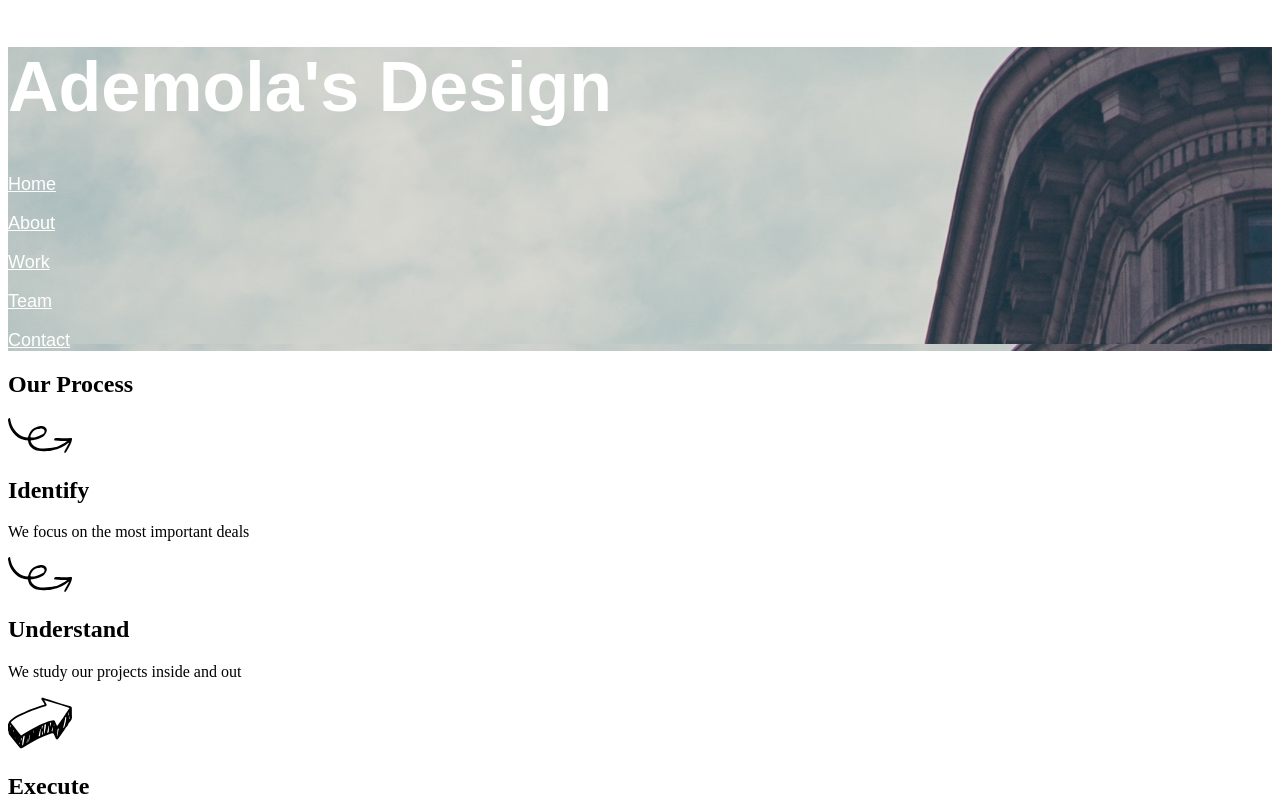
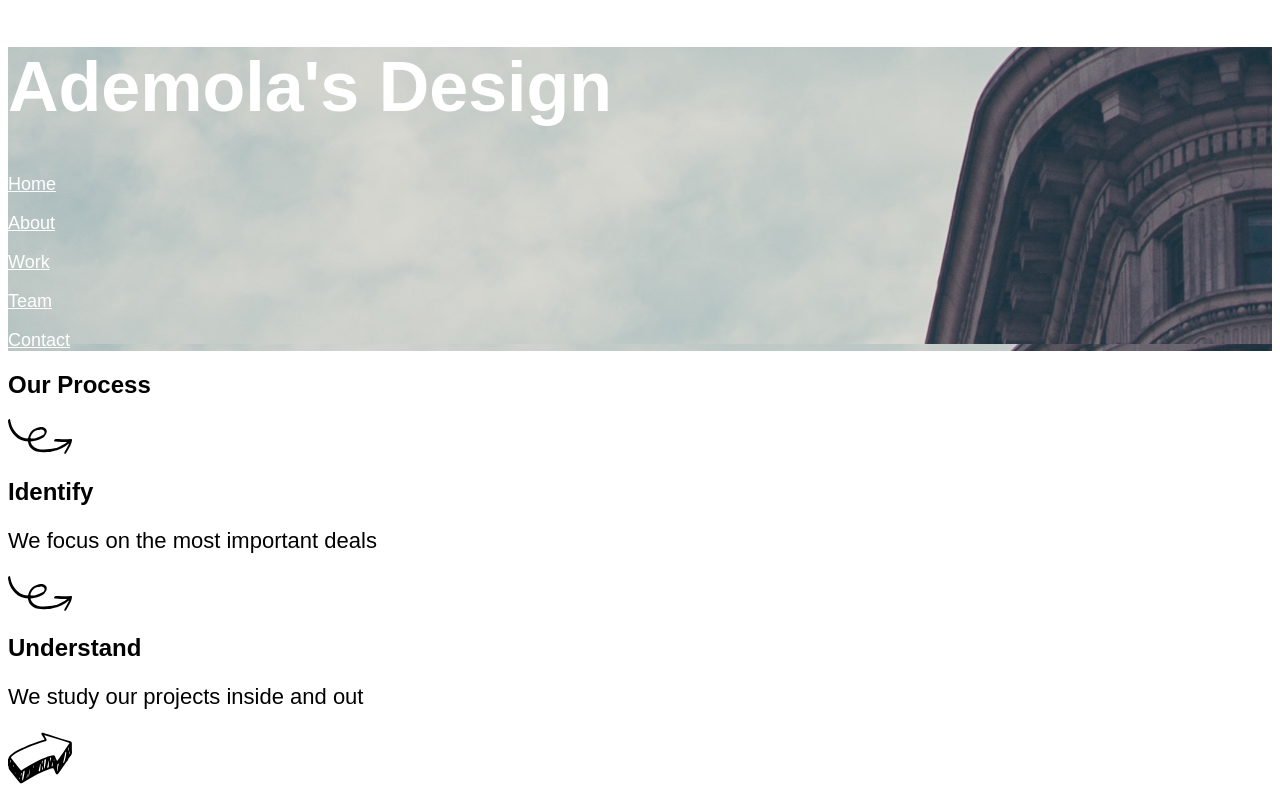
Before and after one commit to ademola1995/Broadway-project-, a plain HTML site: page resources/index.html in a window 1280 px wide. Shown: the top 803 px of the page. Drawn offline with Linux system fonts and the light colour scheme; a script that the page names is missing; files whose address does not match are found by name.

Commit message:
css files

```diff
--- a/resources/css/style.css
+++ b/resources/css/style.css
@@ -17,3 +17,14 @@ h1{
     color: white;
 
 }
+
+h2{
+    font-family: Arial, Helvetica, sans-serif;
+    font-weight:32px;
+    font-weight:bold;
+}
+
+p{
+    font-family: Arial, Helvetica, sans-serif;
+    font-size:22px;
+}
```
